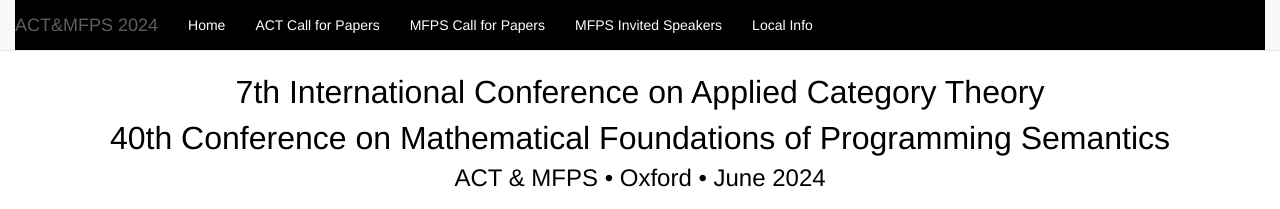
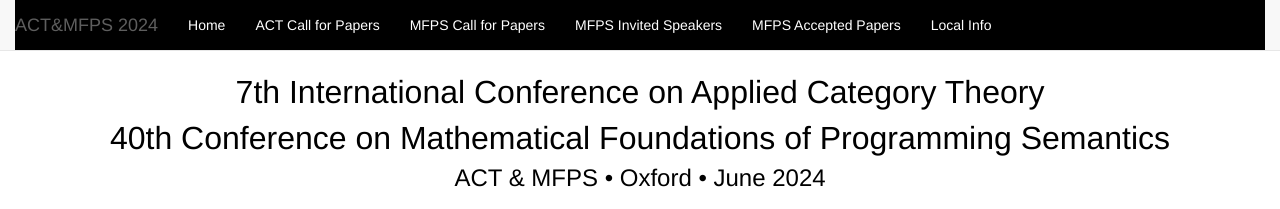
Before and after one commit to oxford24/oxford24.github.io, a Jekyll site: the page built from index.html, in a window 1280 px wide. Shown: the top 209 px of the page. Built offline with Jekyll 4.4.1, drawn with Linux system fonts in a browser that asks for light colours.

Commit message:
Update actmfps.html

```diff
--- a/_layouts/actmfps.html
+++ b/_layouts/actmfps.html
@@ -46,6 +46,7 @@
         <li><a href="act_cfp.html">ACT Call for Papers</a></li>
         <li><a href="mfps_cfp.html">MFPS Call for Papers</a></li>
         <li><a href="mfps_invited.html">MFPS Invited Speakers</a></li>
+        <li><a href="mfps_accepted.html">MFPS Accepted Papers</a></li>
         <li><a href="local.html">Local Info</a></li>
 <!--       <li class="dropdown">          <a href="#" class="dropdown-toggle" data-toggle="dropdown" role="button" aria-haspopup="true" aria-expanded="false">Call for papers<span class="caret"></span></a>
           <ul class="dropdown-menu">
```
